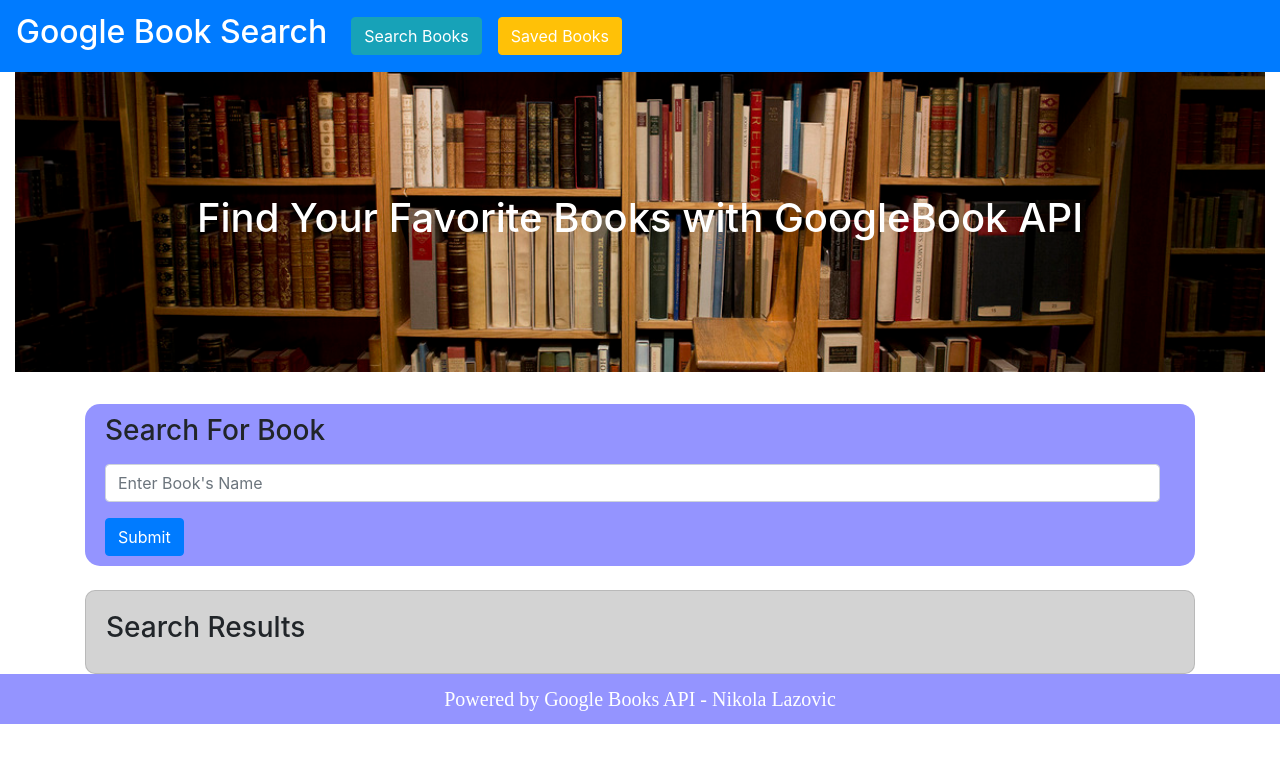
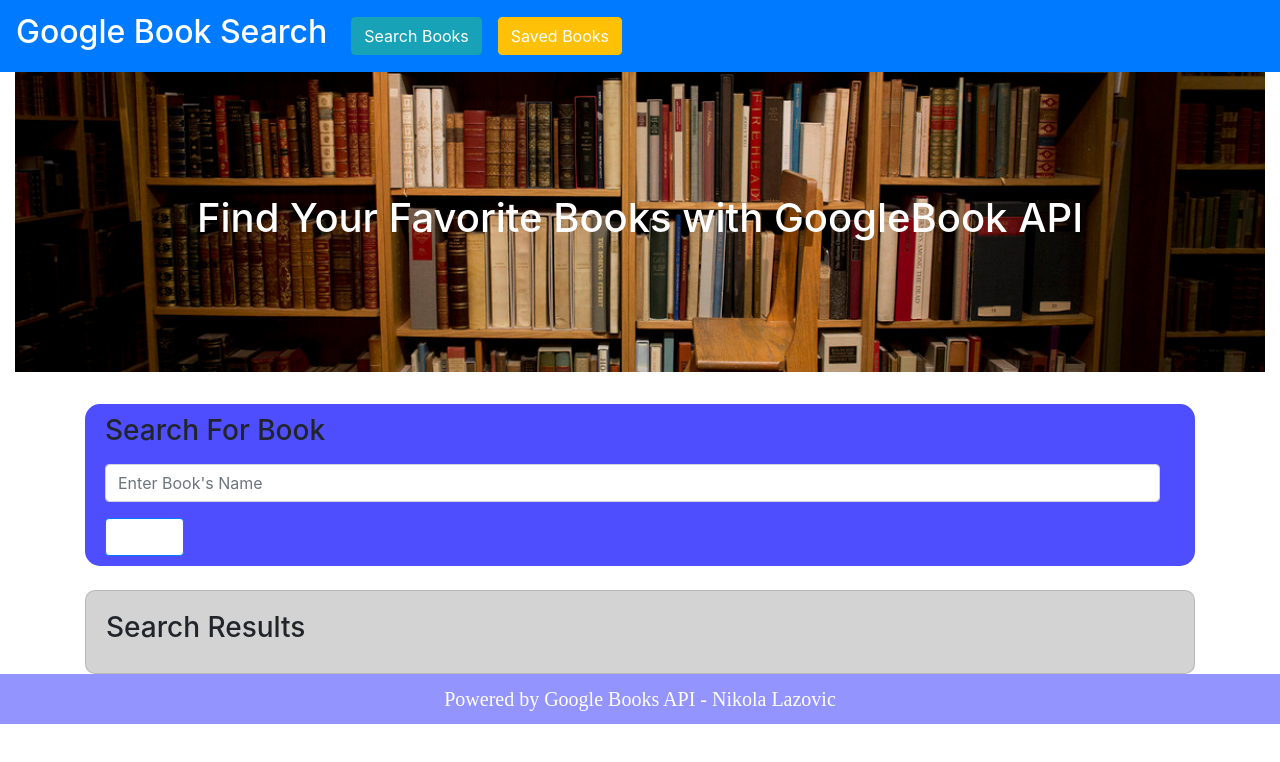
Before and after one commit to NikLaz1/nikolalazovicassignment21, a React (Create React App) app in the folder client/: page / in a window 1280 px wide. Shown: the top 762 px of the page. Built offline with nearby package versions, Linux system fonts and the light colour scheme; a web font is replaced by a local one.

Commit message:
Submit Button Fixed

```diff
--- a/client/src/components/SearchForm/style.css
+++ b/client/src/components/SearchForm/style.css
@@ -1,5 +1,5 @@
 form{
-    background: #9494ff;
+    background: #4e4eff;
     border-radius: 15px;
 }
 .BookSearchLabel{
@@ -9,6 +9,7 @@ form{
 .submitBtn{
     margin-bottom: 10px;
     margin-left: 20px;
+    background-color: white;
 }
 .form-control{
     margin-left: 20px;
```
